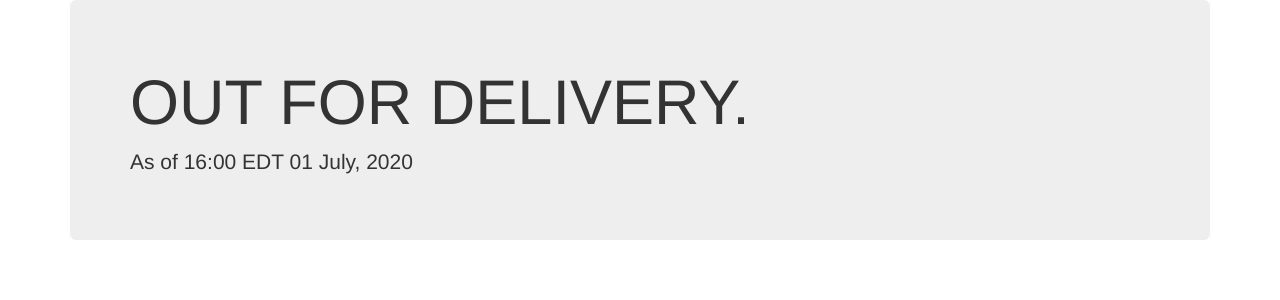
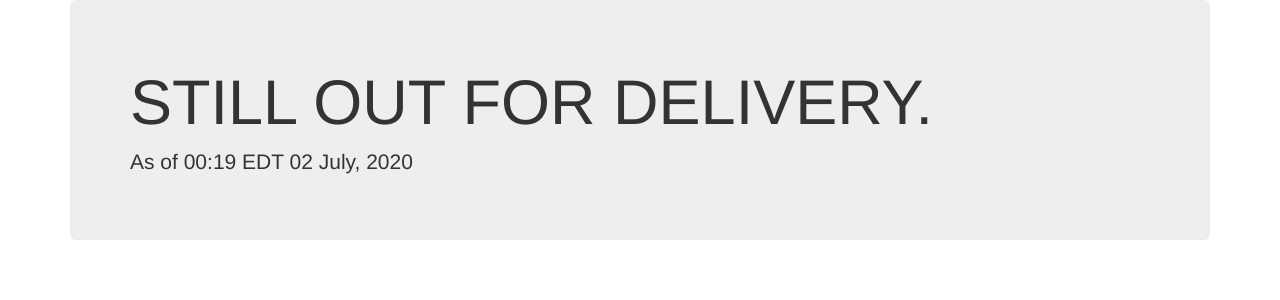
Before and after one commit to riserperson/isitiserschulzbabytime, a Flask app: page / in a window 1280 px wide. Shown: the top 300 px of the page. Run offline with Flask 2, Linux system fonts and the light colour scheme; some libraries are stand-ins or nearby versions.

Commit message:
updating timestamp

```diff
--- a/app/templates/index.html
+++ b/app/templates/index.html
@@ -4,8 +4,8 @@
 {% block app_content %}
   <div class="container h-100 d-flex">
     <div class="jumbotron my-auto bg-warning">
-      <h1 class="display-2">OUT FOR DELIVERY.</h1>
-      <p class="lead">As of 16:00 EDT 01 July, 2020</p>
+      <h1 class="display-2">STILL OUT FOR DELIVERY.</h1>
+      <p class="lead">As of 00:19 EDT 02 July, 2020</p>
     </div>
   </div>
 {% endblock %}
```
